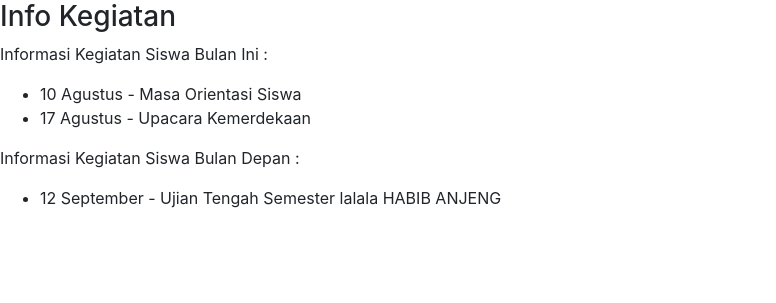
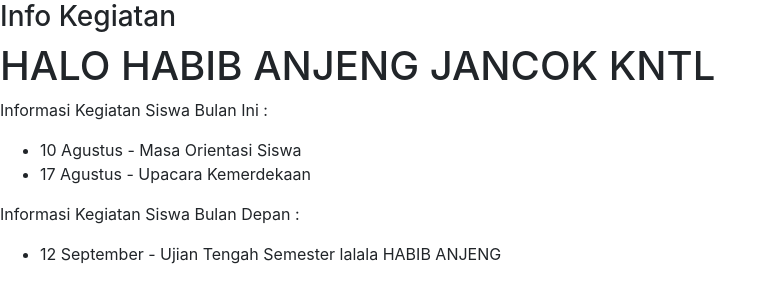
Before and after one commit to maulanayoga/PKL-YTN, a CodeIgniter 4 app: template app/Views/info.php in a window 1280 px wide. Shown: the part 56-359 px from the top of the page, without its empty margins (0-776 px from the left). Run offline with PHP 8.4 and a stand-in for CodeIgniter, Linux system fonts and the light colour scheme; the template is opened without the code that fills it, so the values that code supplies are empty; some libraries are stand-ins or nearby versions.

Commit message:
kerja keras yatno

```diff
--- a/app/Views/info.php
+++ b/app/Views/info.php
@@ -3,6 +3,7 @@
 <?= $this->section('content'); ?>
 
 <h3>Info Kegiatan</h3>
+<h1>HALO HABIB ANJENG JANCOK KNTL</h1>
 <p>Informasi Kegiatan Siswa Bulan Ini :</p>
 <ul>
     <li>10 Agustus - Masa Orientasi Siswa</li>
```
